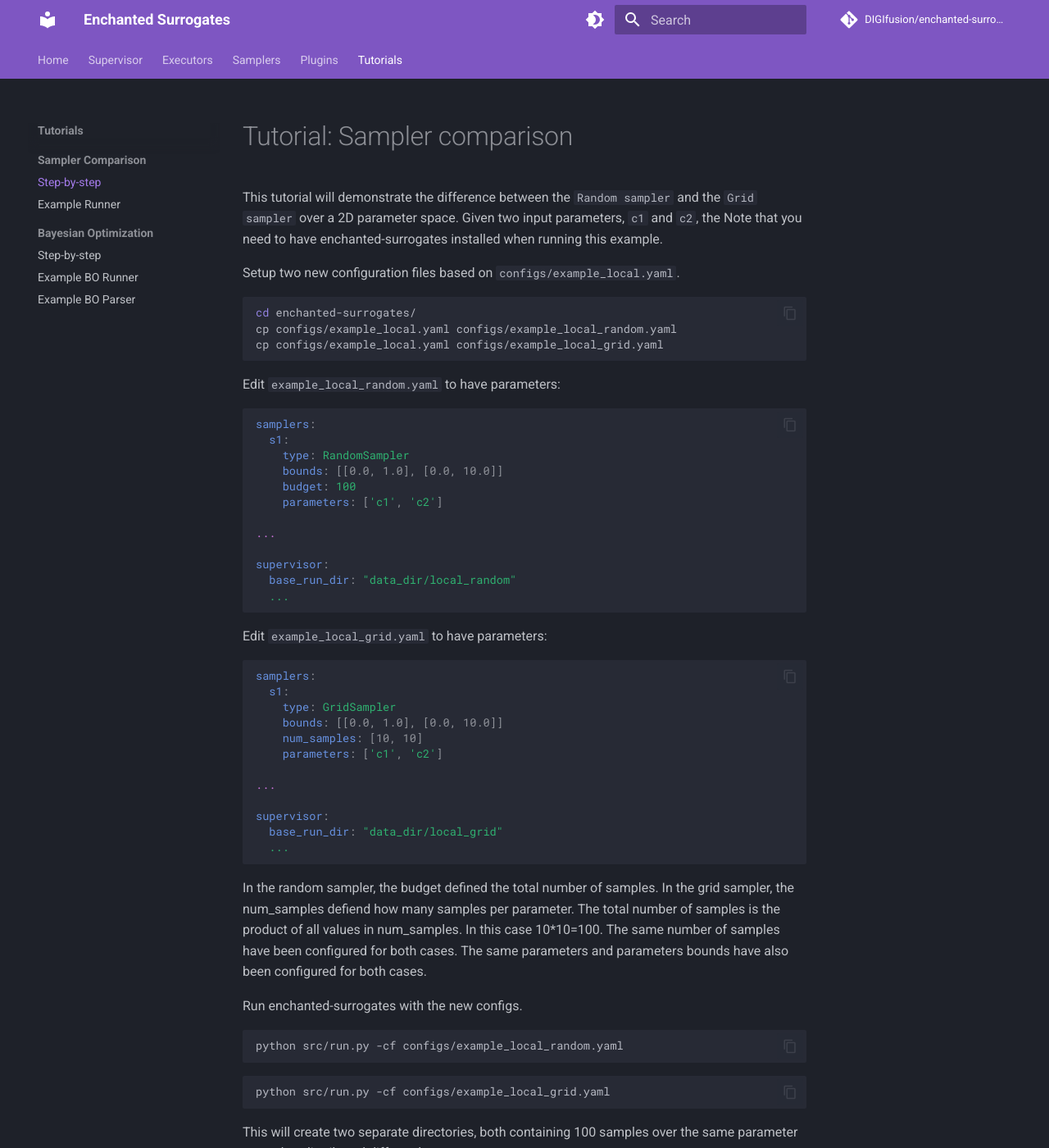
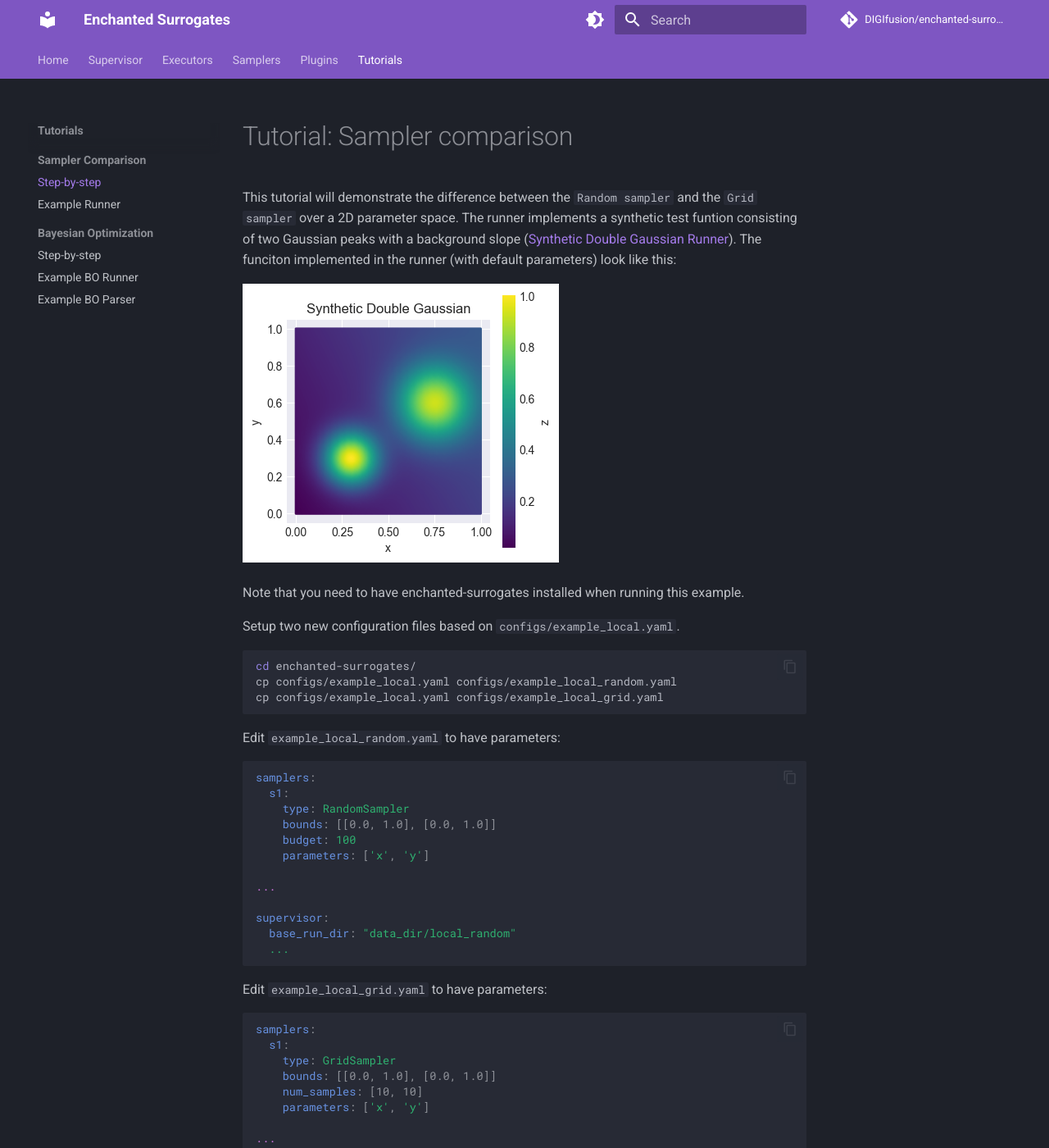
Before and after one commit to DIGIfusion/enchanted-surrogates, an MkDocs documentation site: the page built from docs/tutorials/example_workflow.md, in a window 1280 px wide and 1400 px high. Shown: the whole window at 82% size. Built offline with MkDocs 1.6.1 and Material for MkDocs 9.7.7, drawn with Linux system fonts in a browser that asks for light colours; comment, search, counter and statistics services are not loaded; some of the changed text lies outside the part shown.

Commit message:
Updated tutorials

````diff
--- a/docs/tutorials/example_workflow.md
+++ b/docs/tutorials/example_workflow.md
@@ -1,6 +1,10 @@
 # Tutorial: Sampler comparison
 
-This tutorial will demonstrate the difference between the `Random sampler` and the `Grid sampler` over a 2D parameter space. Given two input parameters, `c1` and `c2`, the
+This tutorial will demonstrate the difference between the `Random sampler` and the `Grid sampler` over a 2D parameter space. The runner implements a synthetic test funtion consisting of two Gaussian peaks with a background slope ([Synthetic Double Gaussian Runner](runners/synthetic_double_gaussian_runner.md)).
+The funciton implemented in the runner (with default parameters) look like this:
+
+![double gaussian](img/synthetic_double_gaussian.png)
+
 Note that you need to have enchanted-surrogates installed when running this example.
 
 Setup two new configuration files based on `configs/example_local.yaml`.
@@ -17,9 +21,9 @@ Edit `example_local_random.yaml` to have parameters:
 samplers:
   s1:
     type: RandomSampler
-    bounds: [[0.0, 1.0], [0.0, 10.0]]
+    bounds: [[0.0, 1.0], [0.0, 1.0]]
     budget: 100
-    parameters: ['c1', 'c2']
+    parameters: ['x', 'y']
 
 ...
 
@@ -37,9 +41,9 @@ Edit `example_local_grid.yaml` to have parameters:
 samplers:
   s1:
     type: GridSampler
-    bounds: [[0.0, 1.0], [0.0, 10.0]]
+    bounds: [[0.0, 1.0], [0.0, 1.0]]
     num_samples: [10, 10]
-    parameters: ['c1', 'c2']
+    parameters: ['x', 'y']
 
 ...
 
@@ -90,22 +94,23 @@ vmin = min(df_grid['output'].min(), df_random['output'].min())
 vmax = max(df_grid['output'].max(), df_random['output'].max())
 norm = mpl.colors.Normalize(vmin=vmin, vmax=vmax)
 
-sc_grid = axs[0].scatter(df_grid['c1'], df_grid['c2'], c=df_grid['output'], norm=norm, edgecolor='black', s=100)
-sc_random = axs[1].scatter(df_random['c1'], df_random['c2'], c=df_random['output'], norm=norm, edgecolor='black', s=100)
+sc_grid = axs[0].scatter(df_grid['x'], df_grid['y'], c=df_grid['output'], norm=norm, edgecolor='black', s=100)
+sc_random = axs[1].scatter(df_random['x'], df_random['y'], c=df_random['output'], norm=norm, edgecolor='black', s=100)
 
 axs[0].set_title('Grid Sampling')
 axs[1].set_title('Random Sampling')
 
 for ax in axs:
-    ax.set_xlabel('c1')
-    ax.set_ylabel('c2')
+    ax.set_xlabel('x')
+    ax.set_ylabel('y')
 
-fig.colorbar(sc_random, ax=axs)
+cbar = fig.colorbar(sc_random, ax=axs)
+cbar.set_label("z")
 plt.show()
 
 ```
 
-The above code snippet will create a figure that displays how the distribution of the sample points differ between the two samplers. The colorbar refers to the output value of the example runner (`c1 + c2`).
+The above code snippet will create a figure that displays how the distribution of the sample points differ between the two sampling strategies. The colorbar refers to the output value of the example runner.
 
 ![](img/random_vs_grid.png)
 
````
Also changed, not shown: docs/tutorials/bayesian_optimization.md (+3 -3 lines), docs/tutorials/img/random_vs_grid.png, docs/tutorials/img/synthetic_double_gaussian.png (added).
